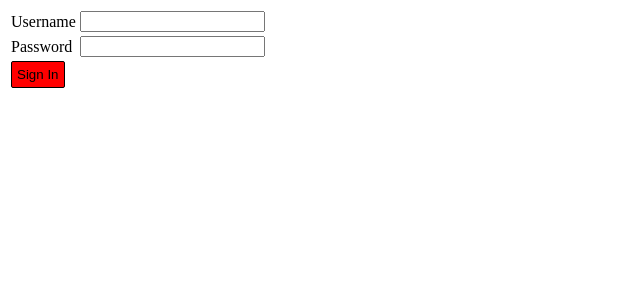
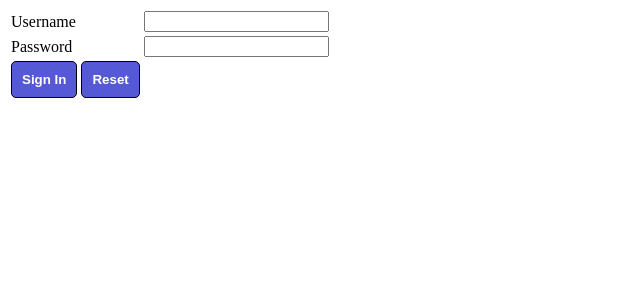
Before and after one commit to ShrutiTN/registration-system, a PHP site: page /php/login.php in a window 1280 px wide. Shown: the top 300 px of the page, without its empty margins (0-640 px from the left). Run offline with PHP 8.4, Linux system fonts and the light colour scheme.

Commit message:
css added

```diff
--- a/css/style.css
+++ b/css/style.css
@@ -1,7 +1,9 @@
 .btn {
 
-	background: red;
-	padding: 5px;
-	border:1px solid black;
-	border-radius: 2px 2px 2px 2px;
+	background: #5659d6;
+    padding: 10px;
+    border: 1px solid black;
+    border-radius: 5px 5px 5px 5px;
+    color: white;
+    font-weight: bold;
 }
--- a/php/login.php
+++ b/php/login.php
@@ -28,7 +28,7 @@ echo "Invalid user";
 <table>
 <tr><td>Username</td><td><input type="text" name="user" id="user"></td></tr>
 <tr><td>Password</td><td><input type="text" name="pass" id="pass"></td></tr>
-<tr><td><input type="submit" name="sub" id="sub" value="Sign In" class="btn"></td></tr>
+<tr><td><input type="submit" name="sub" id="sub" value="Sign In" class="btn">  <input type="reset" name="reset" class="btn" value="Reset"></td></tr>
 </table>
 </form>
 <?php
```
